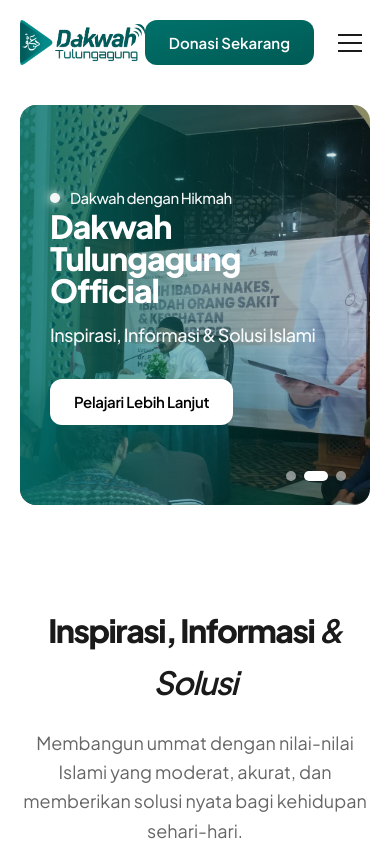
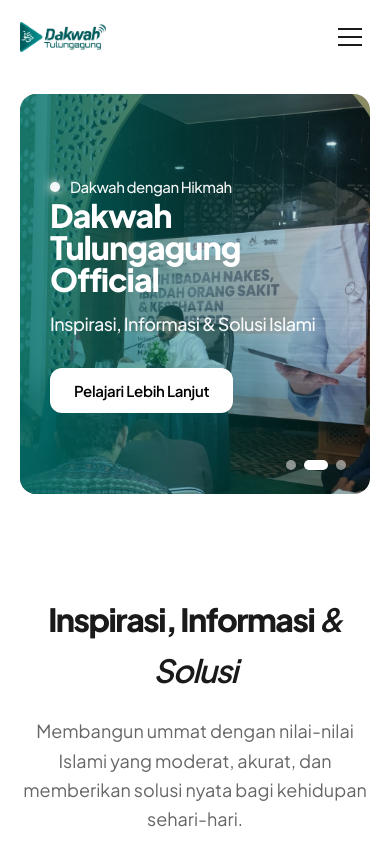
Before and after one commit to AldoMahendra12/web_dt, a Next.js app: page / in a window 390 px wide. Shown: the top 844 px of the page. Built offline with nearby package versions, Linux system fonts and the light colour scheme.

Commit message:
fix: enforce donasi button hidden on mobile navbar

```diff
--- a/src/components/sections/nav-bar.tsx
+++ b/src/components/sections/nav-bar.tsx
@@ -52,7 +52,7 @@
               alt="Dakwah Tulungagung Logo"
               width={120}
               height={45}
-              className="h-[45px] w-auto"
+              className="h-[30px] sm:h-[45px] w-auto"
               priority
             />
           </Link>
@@ -80,9 +80,11 @@
 
         {/* Right: CTA + Mobile Hamburger */}
         <div className="flex items-center gap-4">
-          <Button onClick={openDonasi} variant="primary" className="hidden lg:inline-flex">
-            Donasi Sekarang
-          </Button>
+          <div className="hidden lg:block">
+            <Button onClick={openDonasi} variant="primary">
+              Donasi Sekarang
+            </Button>
+          </div>
 
           {/* Mobile hamburger */}
           <button
```
